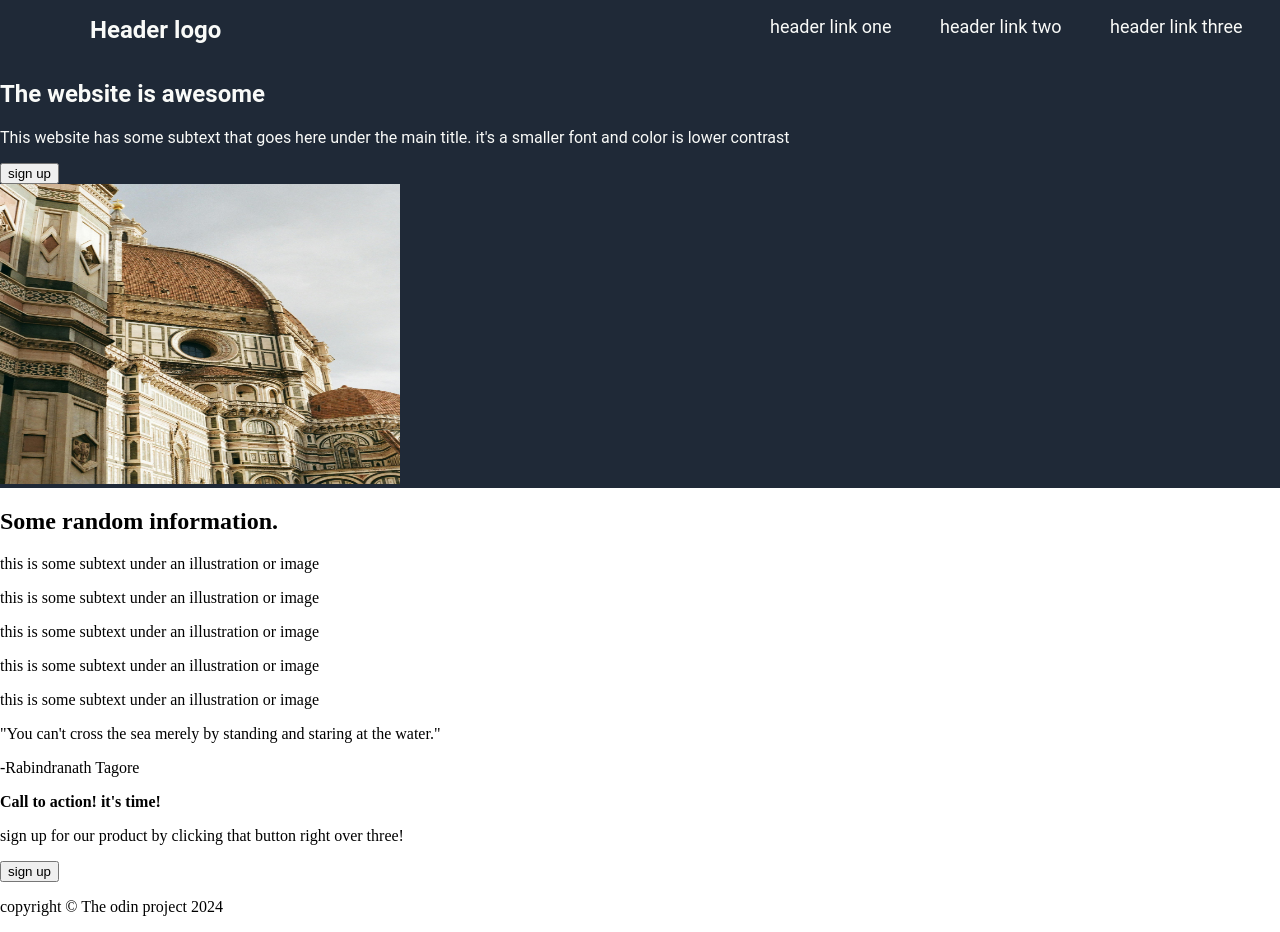
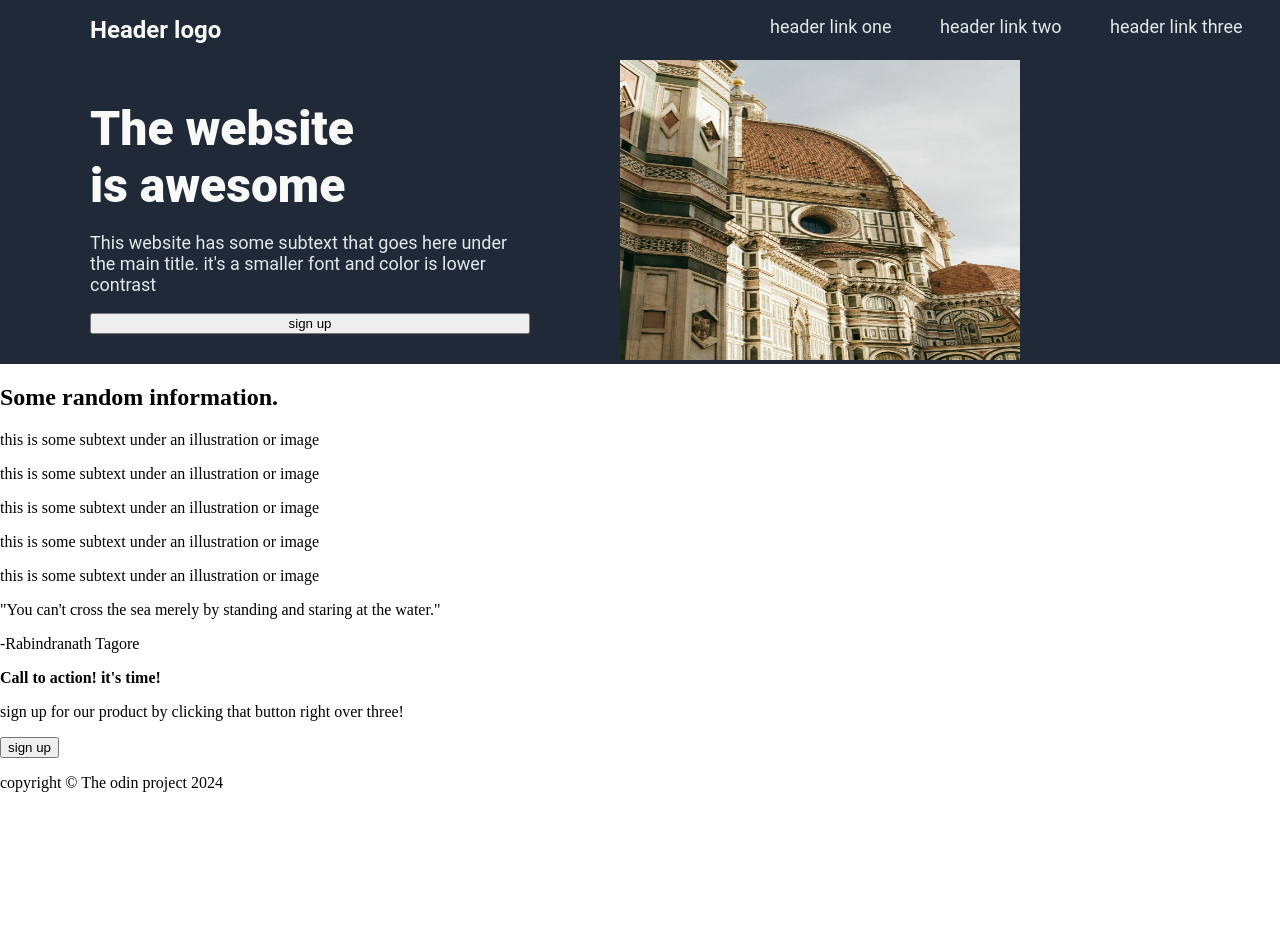
Before and after one commit to Vardhanb07/landing-page, a plain HTML site: page index.html in a window 1280 px wide. After the commit the page ends 808 px from the top, so only its background shows below. Drawn offline with Linux system fonts and the light colour scheme.

Commit message:
styled the introductory text in the page

```diff
--- a/styles.css
+++ b/styles.css
@@ -7,6 +7,9 @@ body{
     font-family : Roboto;
     color : #f9faf8;
 }
+
+
+/*start of header*/
 .header{
     display : flex;
     padding-top : 16px;
@@ -25,4 +28,47 @@ a{
     color : #f9faf8;
     font-size : 18px;
     flex : 1;
+    color : #e5e7eb;
 }
+/*end of header*/
+
+
+
+/*start of introductory text*/
+.intro{
+    display : flex;
+
+}
+/* start of styling of text*/
+.text{
+    display : flex;
+    flex-direction: column;
+    padding-left: 90px;
+    padding-right : 90px;
+    flex: 2;
+
+}
+.text > h2{
+    font-size : 48px;
+    font-weight : 900;
+    color : #f9faf8;
+    width : 290px;
+    padding-bottom: 0px;
+    margin-bottom : 0px;
+    flex-basis : 0px;
+}
+.text > p{
+    flex-basis : 0px;
+    font-size :18px;
+    color : #e5e7eb;
+    padding-top: 0px;
+}
+/*end of styling of text*/
+
+
+/*start styling of image*/
+.image {
+    flex : 3;
+}
+
+/*end of styling of image */
```
